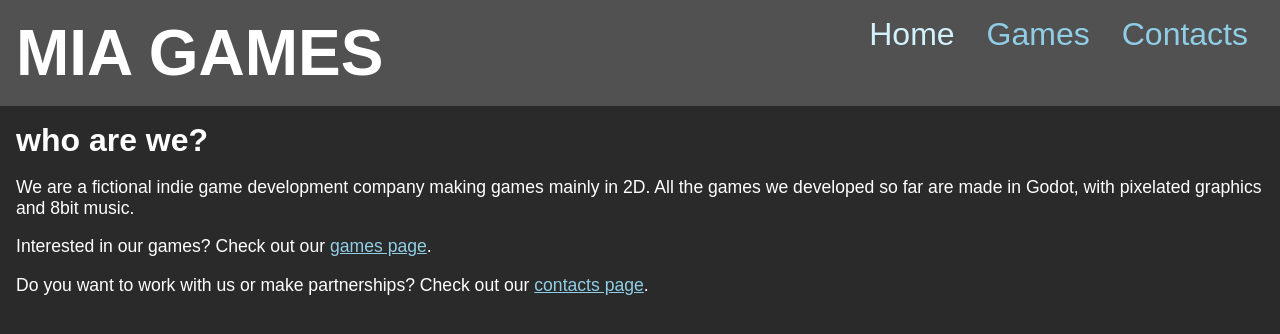
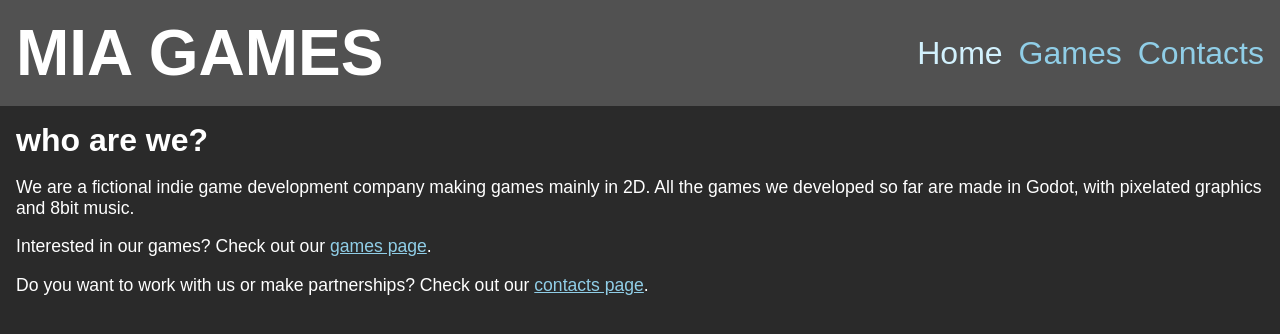
Before and after one commit to MichalPKN/mia-games, a PHP site: page / in a window 1280 px wide. Shown: the top 334 px of the page. Run offline with PHP 8.4, Linux system fonts and the light colour scheme.

Commit message:
responzive header update

```diff
--- a/style/_header.scss
+++ b/style/_header.scss
@@ -1,13 +1,21 @@
-header .content {
+header {
     background-color: rgb(81, 81, 81);
+    .content {
         display: flex;
         justify-content: space-between;
+        @media screen and (max-width: 835px) {
+            flex-direction: column;
+            align-items: center;
+        }
         h1 {
             font-size: 4em;
         }
         nav {
+            display: flex;
+            grid-column: 1fr 1fr 1fr;
+            gap: 1em;
+            align-items: center;
             a {
-            margin: 0 0.5em;
                 font-size: 2em;
                 text-decoration: none;
             }
@@ -16,3 +24,4 @@ header .content {
             }
         }
     }
+}
--- a/style/style.css
+++ b/style/style.css
@@ -36,8 +36,11 @@ a {
   color: #90cee7;
 }
 
+header {
+  background-color: #515151;
+}
+
 header .content {
-  background-color: #515151;
   display: -webkit-box;
   display: -ms-flexbox;
   display: flex;
@@ -46,12 +49,34 @@ header .content {
           justify-content: space-between;
 }
 
+@media screen and (max-width: 835px) {
+  header .content {
+    -webkit-box-orient: vertical;
+    -webkit-box-direction: normal;
+        -ms-flex-direction: column;
+            flex-direction: column;
+    -webkit-box-align: center;
+        -ms-flex-align: center;
+            align-items: center;
+  }
+}
+
 header .content h1 {
   font-size: 4em;
 }
 
+header .content nav {
+  display: -webkit-box;
+  display: -ms-flexbox;
+  display: flex;
+  grid-column: 1fr 1fr 1fr;
+  gap: 1em;
+  -webkit-box-align: center;
+      -ms-flex-align: center;
+          align-items: center;
+}
+
 header .content nav a {
-  margin: 0 0.5em;
   font-size: 2em;
   text-decoration: none;
 }
```
Also changed, not shown: 1 other file. Lines whose indentation alone changed are shown as unchanged.
